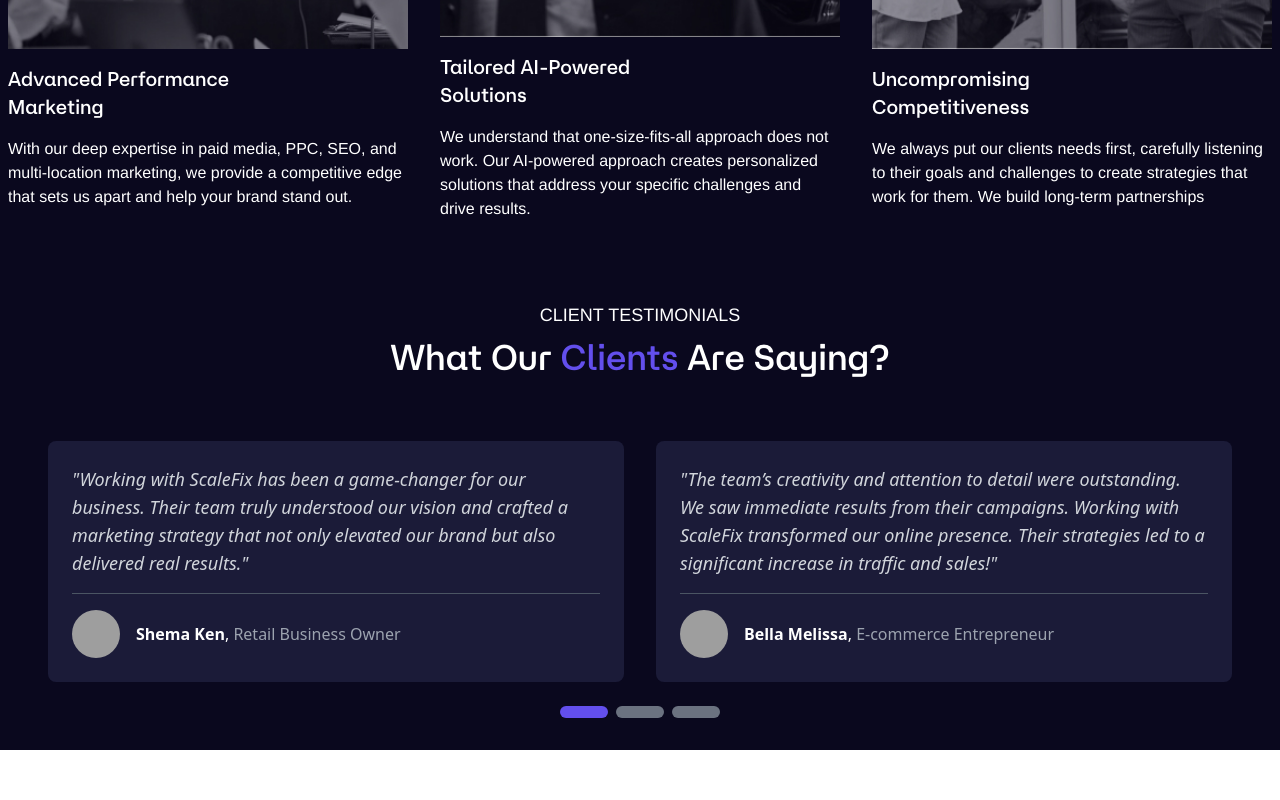
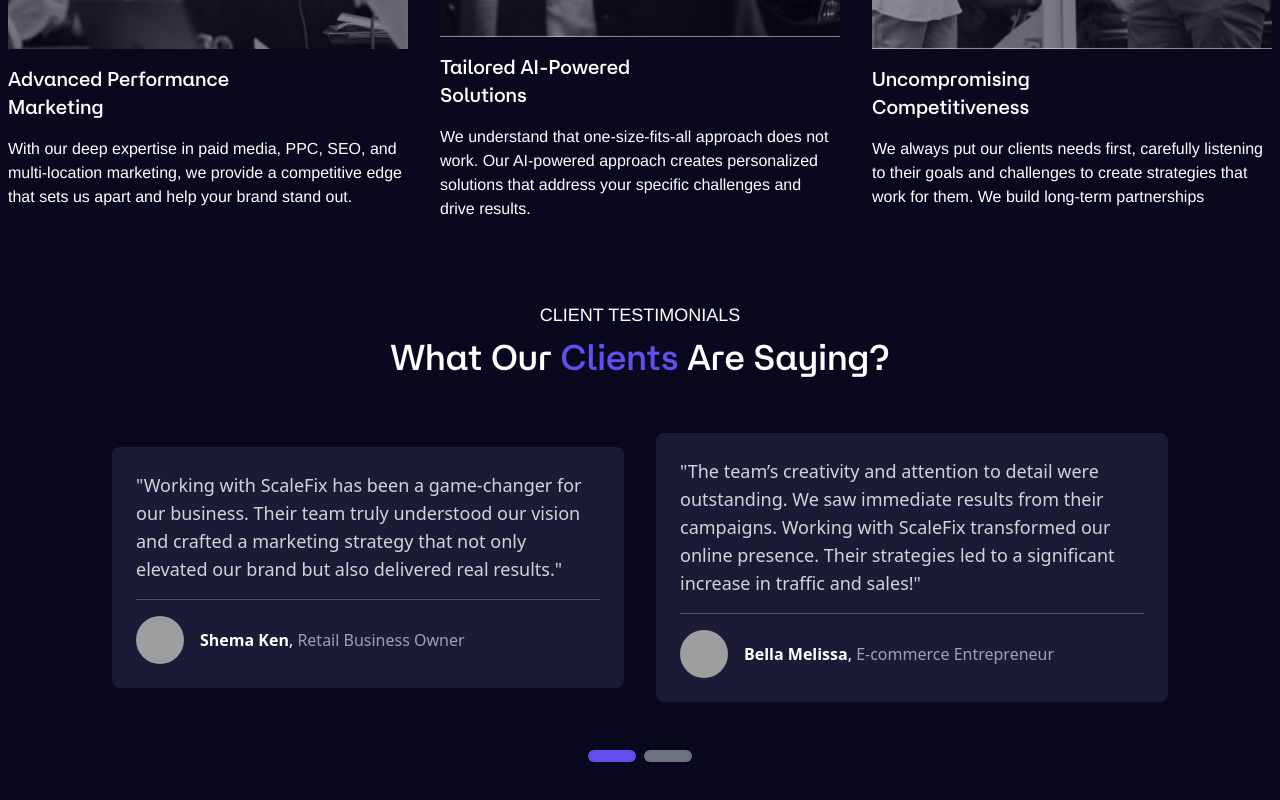
Before and after one commit to belladev250/scalefix, a Vue app: page / in a window 1280 px wide. Shown: the part 4055-4855 px from the top of the page. Before the commit the page ends 4805 px from the top, so only its background shows below. Built offline with nearby package versions, Linux system fonts and the light colour scheme; grey boxes are pictures that could not be loaded; what vue3-particles would draw is missing.

Commit message:
testimonials done

```diff
--- a/src/views/HomePage.vue
+++ b/src/views/HomePage.vue
@@ -163,33 +163,34 @@
 
 
              <!-- testimonials -->
-              <div class="">
+              <div id="testimonies-section" >
 
                 <div class="mt-20 space-y-2">
                   <p class="text-white font-helvetica text-center text-lg">CLIENT TESTIMONIALS</p>
                   <p class="text-white font-ataero text-center text-4xl" >What Our <span class="text-violet">Clients</span>  Are Saying?</p>
                 </div>
 
-                <div class=" p-8  mt-8">
+                <div class=" p-24 -mt-10">
                   <Carousel
-                    :items-to-show="2"
-                    :items-to-scroll="1"
-                    :mouse-drag="true"
-                    :wrap-around="false"
-                    :autoplay="false"
-                    :pagination-enabled="true"
-                    class="space-y-4"
-                  >
-                    <Slide v-for="(testimonial, index) in testimonials" :key="index" class="mx-2 w-[calc(50%_-_1rem)]" >
+                  :items-to-show="2"
+                  :items-to-scroll="2"
+                  :mouse-drag="true"
+                  :wrap-around="false"
+                  v-model:current-slide="testimonialSlide"
+                  :pagination-enabled="false"
+                  class="space-y-4"
+                >
+                    <Slide  v-for="(testimonial, index) in visibleTestimonials"
+                    :key="index" class="mx-2 w-[calc(50%_-_1rem)]" >
                       <div class="bg-[#1b1b38] p-6 rounded-lg flex flex-col justify-between text-white space-y-4 mx-4">
-                        <p class="italic text-gray-300 text-lg">
+                        <p class="text-helvetica text-gray-300 text-lg">
                           "{{ testimonial.text }}"
                         </p>
                         <div class="border-t border-gray-600 my-2"></div>
                         <div class="flex items-center space-x-4">
                           <img :src="testimonial.image" alt="Author image" class="w-12 h-12 rounded-full" />
                           <div>
-                            <strong class="text-white">{{ testimonial.name }}</strong>, <span class="text-gray-400">{{ testimonial.title }}</span>
+                            <strong class="text-white  text-ataero">{{ testimonial.name }}</strong>, <span class="text-gray-400">{{ testimonial.title }}</span>
                           </div>
                         </div>
                       </div>
@@ -197,27 +198,26 @@
                   </Carousel>
 
                   <!-- Custom Pagination -->
-                  <div class="flex justify-center space-x-2 mt-6">
+                  <div class="flex justify-center space-x-2 mt-12">
                     <button
-                      v-for="(dot, index) in testimonials.length"
-                      :key="index"
-                      @click="currentIndex = index"
+                      v-for="n in totalPages"
+                      :key="n"
+                      @click="currentPage = n - 1"
                       :class="[
-                        'w-12 h-3 rounded-lg',
-                        index === currentIndex ? 'bg-violet' : 'bg-gray-500'
+                        'w-12 h-3 rounded-lg transition-colors duration-200',
+                        currentPage === n - 1 ? 'bg-violet' : 'bg-gray-500'
                       ]"
+                      :aria-label="'Go to page ' + n"
                     ></button>
                   </div>
                 </div>
-
-
                 </div>
 
 
-          </div>
 
 
 
+          </div>
 
   </div>
   </template>
@@ -241,7 +241,7 @@
     },
     data() {
       return {
-        currentIndex:0,
+        currentPage:0,
         testimonials: [
         {
           text: "Working with ScaleFix has been a game-changer for our business. Their team truly understood our vision and crafted a marketing strategy that not only elevated our brand but also delivered real results.",
@@ -257,11 +257,16 @@
         },
         {
           text: "Working with ScaleFix has been a game-changer for our business. Their team truly understood our vision and crafted a marketing strategy that not only elevated our brand but also delivered real results.",
-          name: "Shema Ken",
+          name: "Jane Doe",
           title: "Retail Business Owner",
           image: "https://randomuser.me/api/portraits/men/1.jpg"
         },
-
+        {
+          text: "Working with ScaleFix has been a game-changer for our business. Their team truly understood our vision and crafted a marketing strategy that not only elevated our brand but also delivered real results.",
+          name: "Joen Doe",
+          title: "Retail Business Owner",
+          image: "https://randomuser.me/api/portraits/men/1.jpg"
+        },
 
         // Add more testimonials as needed
       ],
@@ -450,10 +455,17 @@
       } else {
         this.currentSlide = this.groupedImages.length - 1;
       }
+    },
+
+    handleTestimonialPage(index) {
+      this.testimonialSlide = index * 2
+    },
+    isTestimonialPageActive(index) {
+      return Math.floor(this.testimonialSlide / 2) === index
     }
+  },
 
 
-    },
 
     computed:{
       groupedImages() {
@@ -466,9 +478,18 @@
     },
     currentSlideImages() {
       return this.groupedImages.slice(this.currentSlide, this.currentSlide + 1);
+    },
+    totalPages() {
+      return Math.ceil(this.testimonials.length / 2)
+    },
+    visibleTestimonials() {
+      const start = this.currentPage * 2
+      return this.testimonials.slice(start, start + 2)
     }
 
-    }
+    },
+
+
   }
   </script>
 
```
